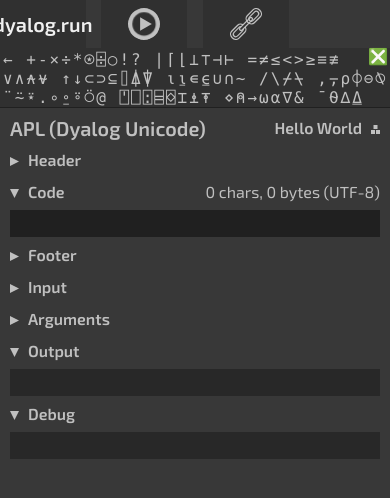
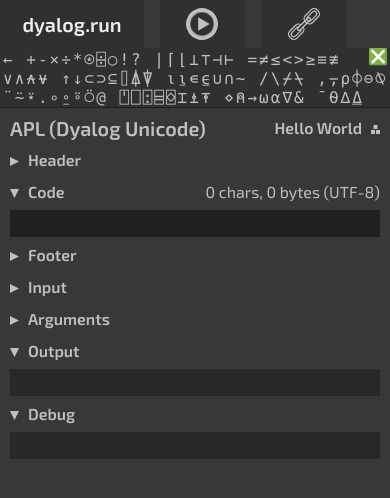
Before and after one commit to abrudz/sandbox, a plain HTML site: page web/index.html in a window 390 px wide. Drawn offline with Linux system fonts and the light colour scheme; no server answers.

Commit message:
Keep the site name unclipped on narrow screens
TIO limits each navigation button to 22% of the width, which fits its
64px logo but clips "dyalog.run" on a phone. The site link keeps its
144px; with the Run and permalink buttons it still fits in 320px.

Refs #7

```diff
--- a/web/frontend.css
+++ b/web/frontend.css
@@ -147,9 +147,12 @@ nav > *:not(:last-child) {
 	margin-right: 4%;
 }
 
+/* The site name needs its full width, which the 22% limit for TIO's logo
+   would clip on a phone; the three buttons still fit at 320px. */
 #site {
 	font-size: 20px;
 	font-weight: 600;
+	max-width: none;
 }
 
 body {
```
